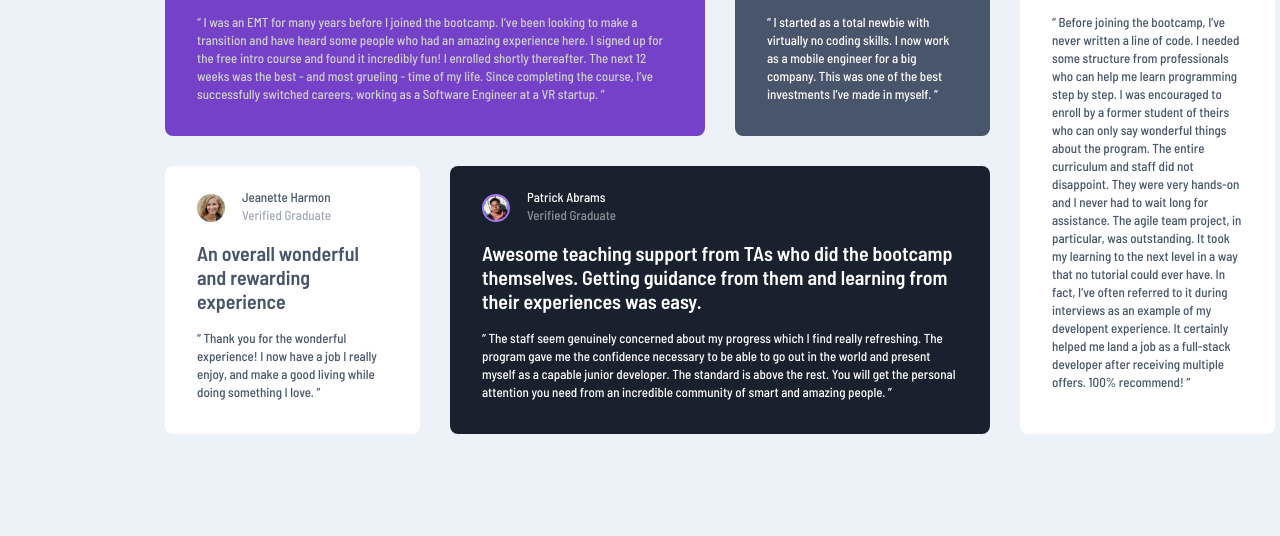
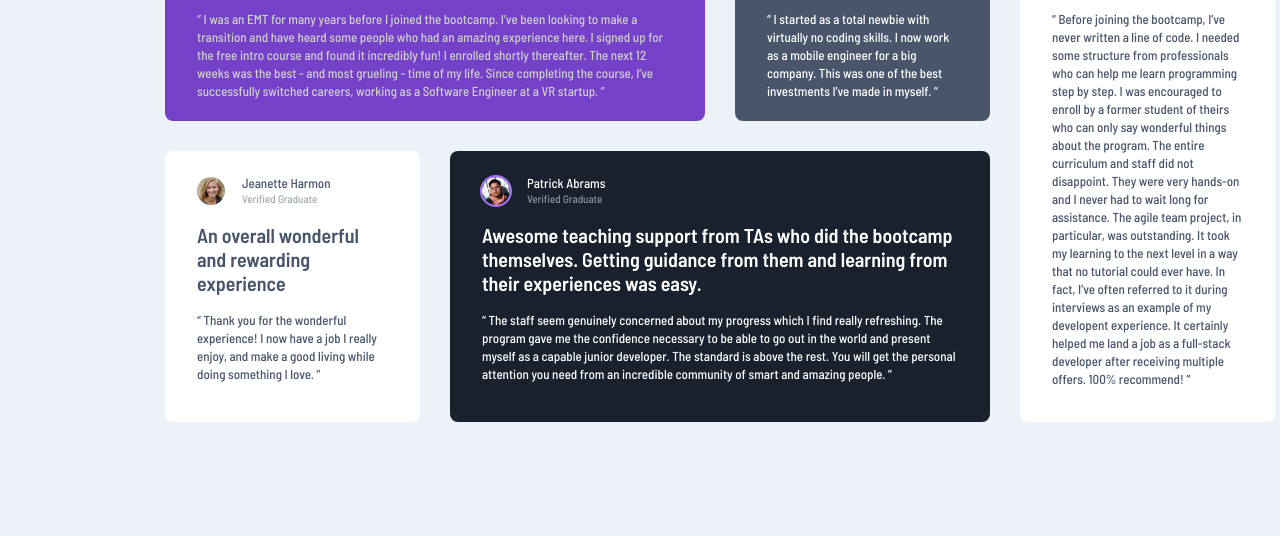
Before and after one commit to Chris-2811/testimonials-grid-section, a plain HTML site: page index.html in a window 1280 px wide. Shown: the part 264-800 px from the top of the page. Drawn offline with Linux system fonts and the light colour scheme.

Commit message:
fixed header img and container height

```diff
--- a/style.css
+++ b/style.css
@@ -33,7 +33,7 @@ body {
   max-height: 572px;
   display: grid;
   grid-template-columns: repeat(4, 1fr);
-  grid-template-rows: 286px 268px;
+  grid-template-rows: 271px 271px;
   gap: 30px;
 }
 
@@ -55,7 +55,7 @@ body {
 
 .card-1 .header img,
 .card-5 .header img {
-  border: 2px solid hsla(264, 82%, 70%, 1);
+  outline: 2px solid hsla(264, 82%, 70%, 1);
 }
 
 .container-inner .name {
@@ -80,6 +80,8 @@ body {
 
 #verified {
   opacity: 0.5;
+  font-size: 11px;
+  line-height: 11px;
 }
 
 .card-1 {
```
